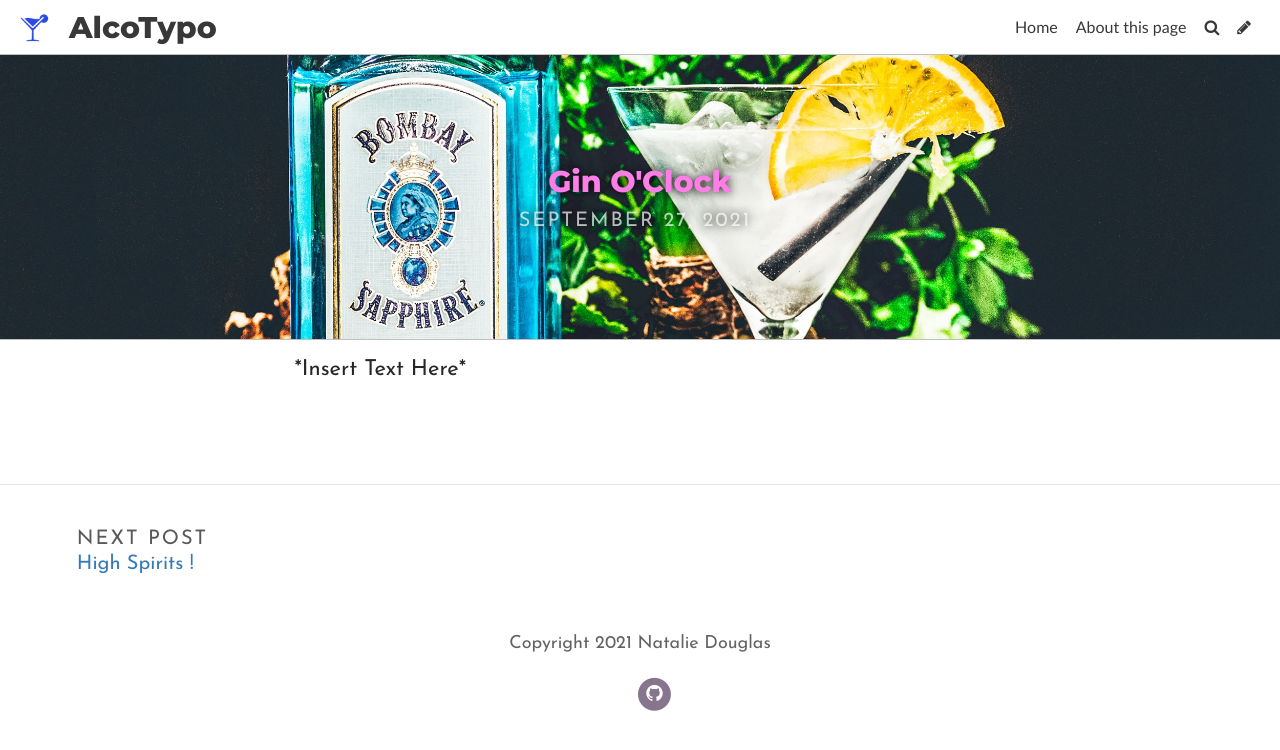
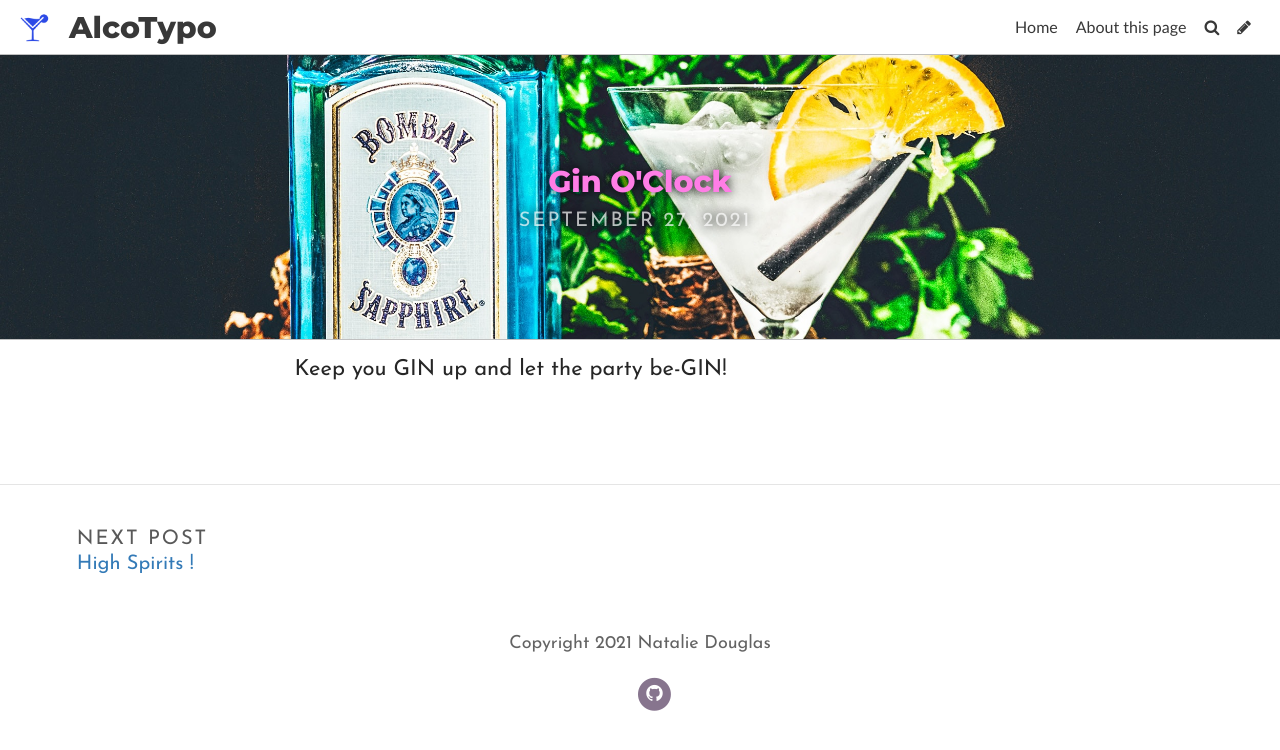
Before and after one commit to natalied0uglas/NatalieDouglas, a Jekyll site: the page built from _posts/2021-09-27-gin-oclock.md, in a window 1280 px wide. Shown: the top 750 px of the page. Built offline with Jekyll 4.4.1, drawn with Linux system fonts in a browser that asks for light colours; some web fonts are replaced.

Commit message:
Update Post “2021-09-27-gin-oclock”

```diff
--- a/_posts/2021-09-27-gin-oclock.md
+++ b/_posts/2021-09-27-gin-oclock.md
@@ -6,4 +6,4 @@
 title_color: "#ff7de6"
 comments: false
 ---
-\*Insert Text Here\*
+Keep you GIN up and let the party be-GIN!
```
